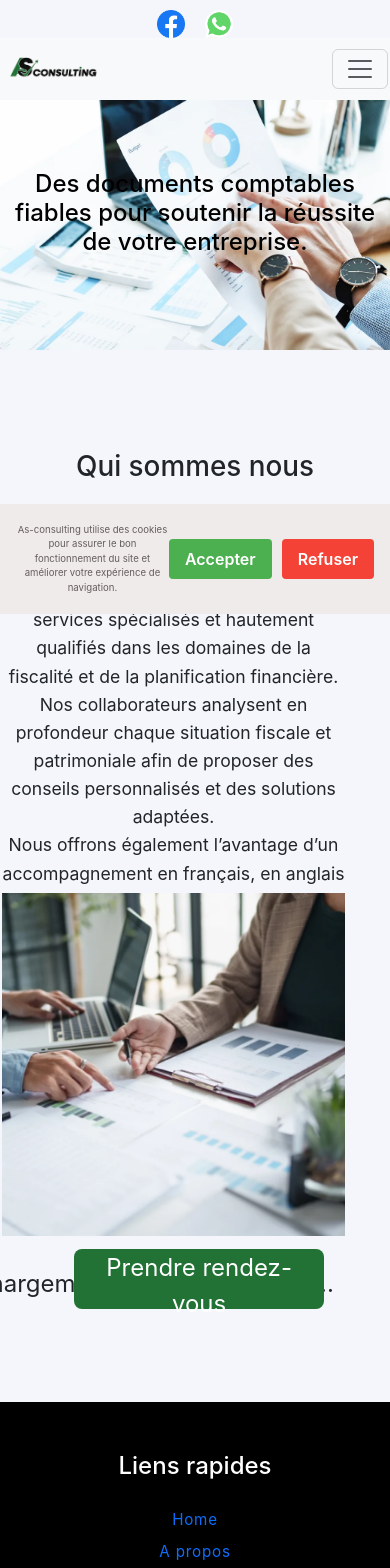
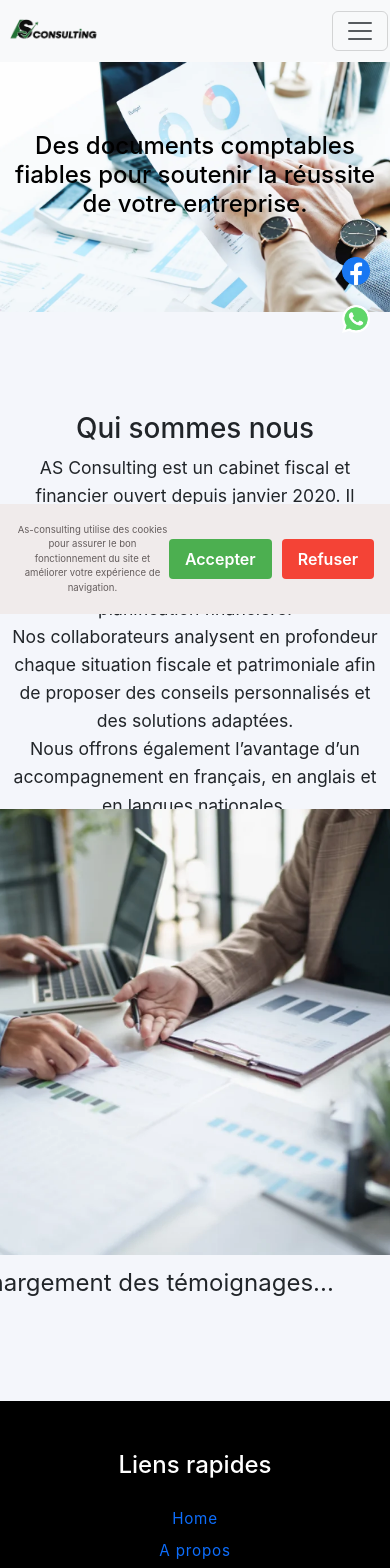
Before and after one commit to BangalyLeDeveloppeur/AS-consulting, a React (Vite) app in the folder frontend/: page /apropos in a window 390 px wide. Shown: the top 1568 px of the page. Built offline with nearby package versions, Linux system fonts and the light colour scheme; no server answers.

Commit message:
fix: mise ajour responsive

```diff
--- a/frontend/src/components/Footer.jsx
+++ b/frontend/src/components/Footer.jsx
@@ -10,7 +10,7 @@ const Footer = () => {
       <div className="footer-columns ftr">
         {/* Liens rapides */}
         <div className="footer-section">
-          <h4>Liens rapides</h4>
+          <h1>Liens rapides</h1>
           <ul className="liens-rapides">
             <li>
               <Link to="/">Home</Link>
@@ -26,7 +26,7 @@ const Footer = () => {
 
         {/* Adresse */}
         <div className="footer-section">
-          <h4>Adresse</h4>
+          <h2>Adresse</h2>
           <ul className="footer-section-adressee">
             <li>Guinée Conakry</li>
             <li>
@@ -41,7 +41,7 @@ const Footer = () => {
 
         {/* Réseaux sociaux */}
         <div className="footer-section">
-          <h4>Réseaux sociaux</h4>
+          <h3>Réseaux sociaux</h3>
 
           <div className="footer-reseaux">
             <a
--- a/frontend/src/styles/components/_footer.scss
+++ b/frontend/src/styles/components/_footer.scss
@@ -11,7 +11,7 @@
     gap: 50px;
     padding: 0 130px;
 
-    h4 {
+    h1, h2, h3 {
       font-size: 1.5rem;
       padding-bottom: 20px;
       color: white;
--- a/frontend/src/styles/components/_mediaquery.scss
+++ b/frontend/src/styles/components/_mediaquery.scss
@@ -165,11 +165,9 @@
 
   .footer-section {
     width: 100%;
+
   }
 
-  .footer-section h4 {
-    font-size: 1.3rem;
-  }
 
   .footer-section li {
     font-size: 0.95rem;
@@ -238,7 +236,9 @@
   .aproposParagraphe p {
     font-size: 1.1rem;
     line-height: 1.6;
-    width: 100%;
+    width: 90%;
+    margin: 0 auto;
+    padding: 0 15px;
   }
 
   /* AVIS */
@@ -253,6 +253,7 @@
 
   .card.cadre-service.avis p {
     font-size: 1.2rem;
+    padding: 0 15px;
   }
 
   /* PAGE COMPTA */
@@ -288,6 +289,7 @@
   button.btn-nous {
     display: block;
     left: 20%;
+    display: none;
   }
 
   .prendreRendeVous {
@@ -307,6 +309,8 @@
   .formation button {
     display: block;
   }
+
+
 }
 
 @media (max-width: 480px) {
@@ -372,12 +376,10 @@
   .cookie-banner {
     width: 100%;
 
-
     p {
       font-size: 0.6rem;
     }
   }
-
   /* service */
   .container.text-center.t-container {
     width: 95%;
@@ -419,5 +421,9 @@
   .footer {
     width: 100%;
     padding: 40px 20px;
+
+  }
+  .apropos .aproposParagraphe {
+    padding: 0;
   }
 }
--- a/frontend/src/styles/components/_nav.scss
+++ b/frontend/src/styles/components/_nav.scss
@@ -2,7 +2,6 @@
   margin-right: 4%;
   display: flex;
   gap: 50px;
-
 
   li {
     list-style: none;
@@ -32,16 +31,26 @@
 
 /* Réseaux sociaux */
 .lienSociaux {
+  position: fixed;
+  right: 20px;
+  top: 35%;
+  transform: translateY(-50%);
+
   display: flex;
-  align-items: center;
+  flex-direction: column;
   gap: 15px;
-  margin-left: auto;
-  margin-top: 10px;
+
+  z-index: 999;
 
   img {
     width: 28px;
     height: 28px;
     object-fit: contain;
+    transition: transform 0.3s ease;
+
+    &:hover {
+      transform: scale(1.15);
+    }
   }
 }
 
@@ -49,7 +58,7 @@
 .bmn {
   background-color: transparent;
   padding: 0;
-  //margin-bottom: 70px;
+
 }
 
 /* menu déroulant */
--- a/frontend/src/styles/index.css
+++ b/frontend/src/styles/index.css
@@ -104,21 +104,34 @@ body {
 
 /* Réseaux sociaux */
 .lienSociaux {
+  position: fixed;
+  right: 20px;
+  top: 35%;
+  -webkit-transform: translateY(-50%);
+          transform: translateY(-50%);
   display: -webkit-box;
   display: -ms-flexbox;
   display: flex;
-  -webkit-box-align: center;
-      -ms-flex-align: center;
-          align-items: center;
+  -webkit-box-orient: vertical;
+  -webkit-box-direction: normal;
+      -ms-flex-direction: column;
+          flex-direction: column;
   gap: 15px;
-  margin-left: auto;
-  margin-top: 10px;
+  z-index: 999;
 }
 .lienSociaux img {
   width: 28px;
   height: 28px;
   -o-object-fit: contain;
      object-fit: contain;
+  -webkit-transition: -webkit-transform 0.3s ease;
+  transition: -webkit-transform 0.3s ease;
+  transition: transform 0.3s ease;
+  transition: transform 0.3s ease, -webkit-transform 0.3s ease;
+}
+.lienSociaux img:hover {
+  -webkit-transform: scale(1.15);
+          transform: scale(1.15);
 }
 
 /* bouton menu */
@@ -750,9 +763,6 @@ p {
   .footer-section {
     width: 100%;
   }
-  .footer-section h4 {
-    font-size: 1.3rem;
-  }
   .footer-section li {
     font-size: 0.95rem;
   }
@@ -824,7 +834,9 @@ p {
   .aproposParagraphe p {
     font-size: 1.1rem;
     line-height: 1.6;
-    width: 100%;
+    width: 90%;
+    margin: 0 auto;
+    padding: 0 15px;
   }
   /* AVIS */
   .avis-client {
@@ -836,6 +848,7 @@ p {
   }
   .card.cadre-service.avis p {
     font-size: 1.2rem;
+    padding: 0 15px;
   }
   /* PAGE COMPTA */
   .Compta img {
@@ -867,6 +880,7 @@ p {
   button.btn-nous {
     display: block;
     left: 20%;
+    display: none;
   }
   .prendreRendeVous {
     top: 176%;
@@ -972,6 +986,9 @@ p {
   .footer {
     width: 100%;
     padding: 40px 20px;
+  }
+  .apropos .aproposParagraphe {
+    padding: 0;
   }
 }
 body {
@@ -1207,7 +1224,7 @@ button:hover {
   gap: 50px;
   padding: 0 130px;
 }
-.footer .footer-columns h4 {
+.footer .footer-columns h1, .footer .footer-columns h2, .footer .footer-columns h3 {
   font-size: 1.5rem;
   padding-bottom: 20px;
   color: white;
```
Also changed, not shown: 1 other file (tests, documents, lock files or other folders). Lines whose indentation alone changed are shown as unchanged.
